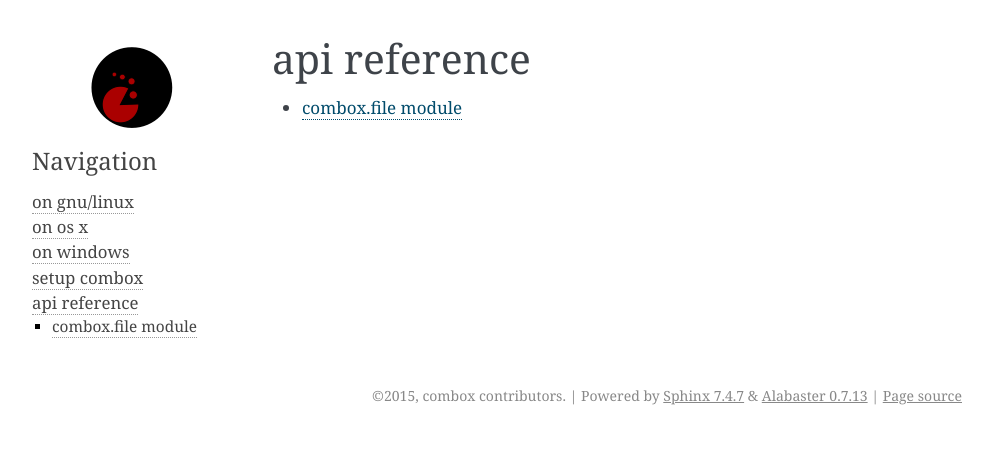
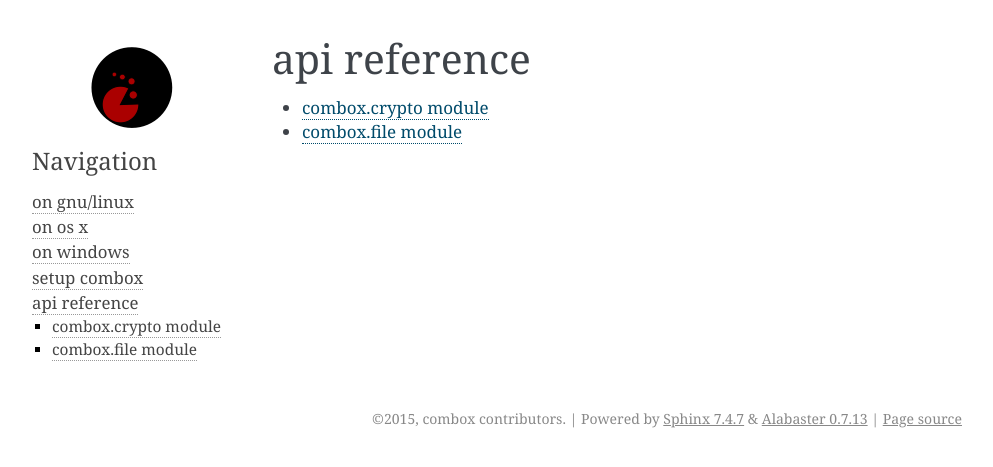
Before and after one commit to r5d/combox, a Sphinx documentation site: the page built from docs/api/index.rst, in a window 1280 px wide. Shown: the top 467 px of the page, without its empty margins (148-1141 px from the left). Built offline with Sphinx 7.4.7, drawn with Linux system fonts in a browser that asks for light colours.

Commit message:
docs: Added combox.crypto module.

```diff
--- /dev/null
+++ b/docs/api/combox.crypto.rst
@@ -0,0 +1,6 @@
+====================
+combox.crypto module
+====================
+
+.. automodule:: combox.crypto
+   :members:
--- a/docs/api/index.rst
+++ b/docs/api/index.rst
@@ -5,4 +5,5 @@ api reference
 .. toctree::
    :maxdepth: 2
 
+   combox.crypto
    combox.file
```
